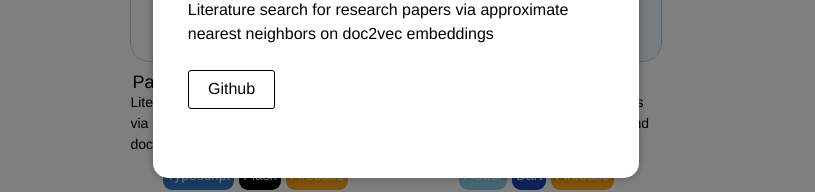
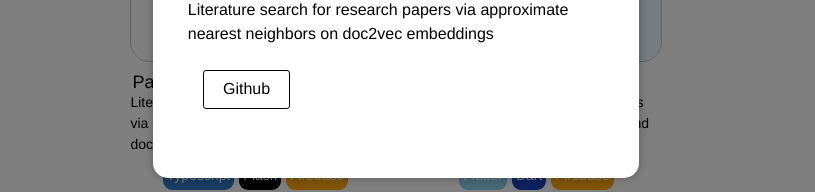
Before and after one commit to ryanhuang8/ryanhuang.dev, a React (Vite) app: page / in a window 1280 px wide. Both pictures are taken after a click on the element 499 px from the left and 533 px from the top of the page. Shown: the part 482-674 px from the top of the page, without its empty margins (244-1059 px from the left). Built offline with nearby package versions, Linux system fonts and the light colour scheme; a web font is replaced by a local one.

Commit message:
feat: freeze components when clicking on modal

```diff
--- a/src/components/startPage/ProjectModal.tsx
+++ b/src/components/startPage/ProjectModal.tsx
@@ -1,4 +1,4 @@
-import { MouseEvent } from 'react';
+import { MouseEvent, useEffect } from 'react';
 import "../../styles/start.css"
 import { useTheme } from '../ThemeContext'
 import { RxCross2 } from "react-icons/rx";
@@ -15,9 +15,23 @@ const ProjectModal: React.FC<ProjectModalProps> = ({ project, closeModal }) => {
     closeModal();
   };
 
+  const handleModalClick = (e: MouseEvent) => {
+    e.stopPropagation();
+  };
+
+  useEffect(() => {
+    // Add a class to the body element when the modal is open
+    document.body.classList.add('modal-open');
+
+    // Cleanup function to remove the class when the component unmounts
+    return () => {
+      document.body.classList.remove('modal-open');
+    };
+  }, []);
+
   return (
     <div className="modal-overlay" onClick={closeModal}>
-      <div className={`modal-container ${theme}`} onClick={(e) => e.stopPropagation()}>
+      <div className={`modal-container ${theme}`} onClick={handleModalClick}>
         <span className="close-button" onClick={handleCloseModal}>
           <RxCross2/>
         </span>
@@ -30,7 +44,7 @@ const ProjectModal: React.FC<ProjectModalProps> = ({ project, closeModal }) => {
         <p>{project.description}</p>
         <div>
             {Object.entries(project.links).map(([key, value]) => (
-            <button className={`project-links ${theme}`} key={key} onClick={() => window.open(value, '_blank')} type="button">
+            <button className={`research-links ${theme}`} key={key} onClick={() => window.open(value, '_blank')} type="button">
                 {key}
             </button>
             ))}
--- a/src/styles/start.css
+++ b/src/styles/start.css
@@ -247,6 +247,10 @@
     border: 1px solid white;
 }
 
+.modal-open {
+    overflow: hidden;
+}
+
 @media screen and (max-width: 1200px) {
     .title-intro {
         width: 100%;
```
